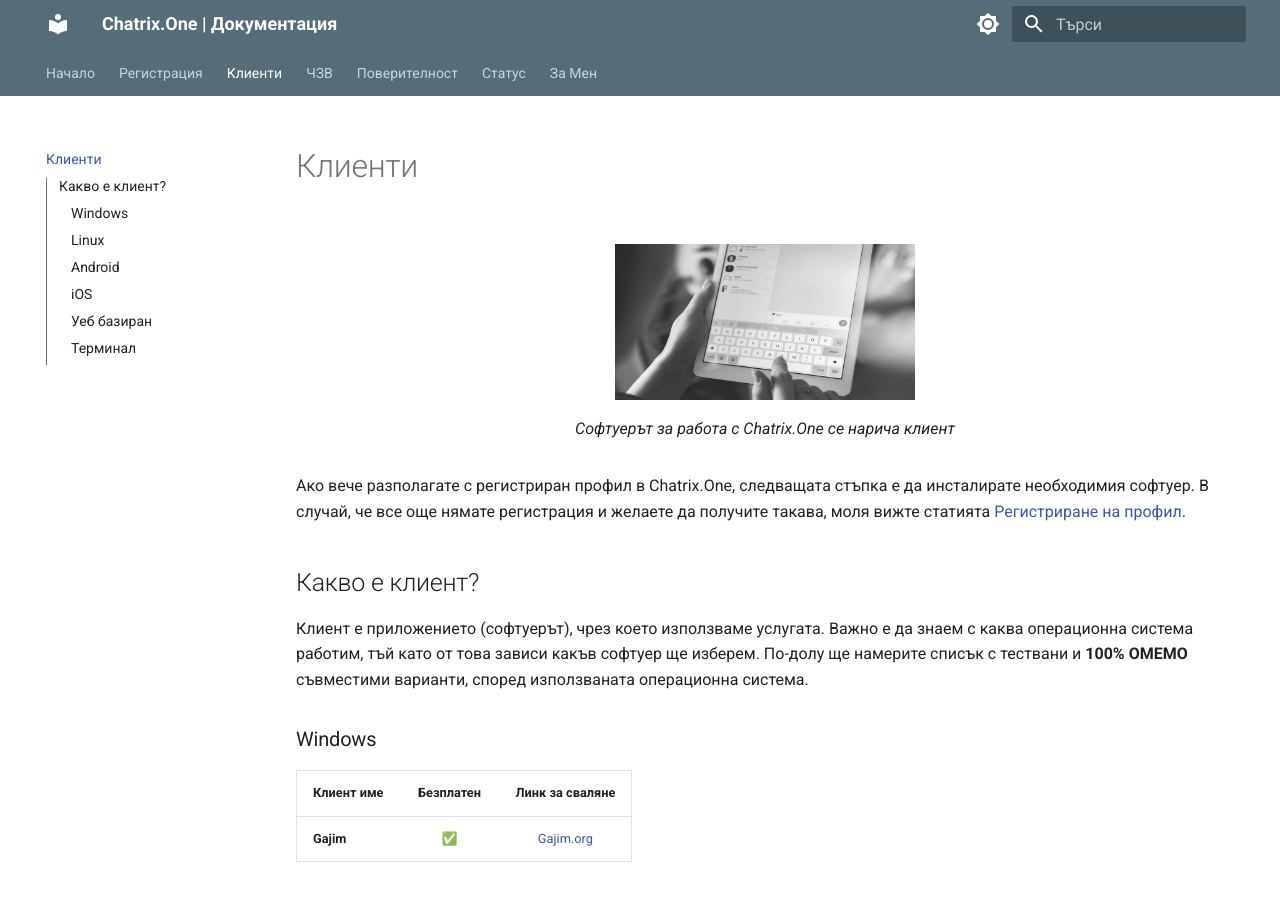
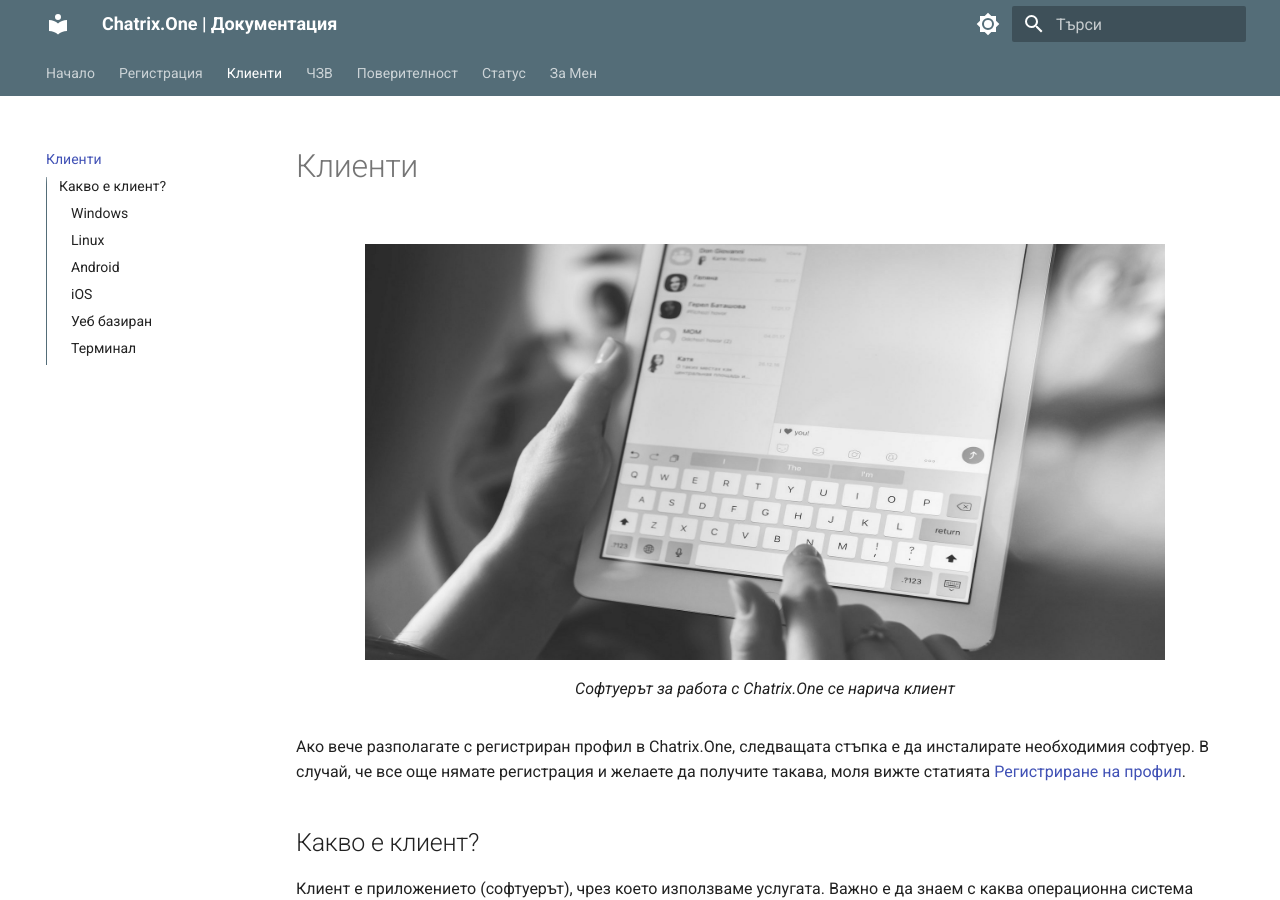
Before and after one commit to MrEddX/docs.chatrix.one, an MkDocs documentation site: the page built from docs/клиенти.md, in a window 1280 px wide and 900 px high. Built offline with MkDocs 1.6.1 and Material for MkDocs 9.7.7, drawn with Linux system fonts in a browser that asks for light colours.

Commit message:
Added: Picture Caption Width 800

```diff
--- a/docs/клиенти.md
+++ b/docs/клиенти.md
@@ -1,7 +1,7 @@
 # Клиенти
 
 <figure markdown>
-  ![Клиенти](resources/img/clients.jpeg){ width="300" }
+  ![Клиенти](resources/img/clients.jpeg){ width="800" }
   <figcaption>Софтуерът за работа с Chatrix.One се нарича клиент</figcaption>
 </figure>
 
```
